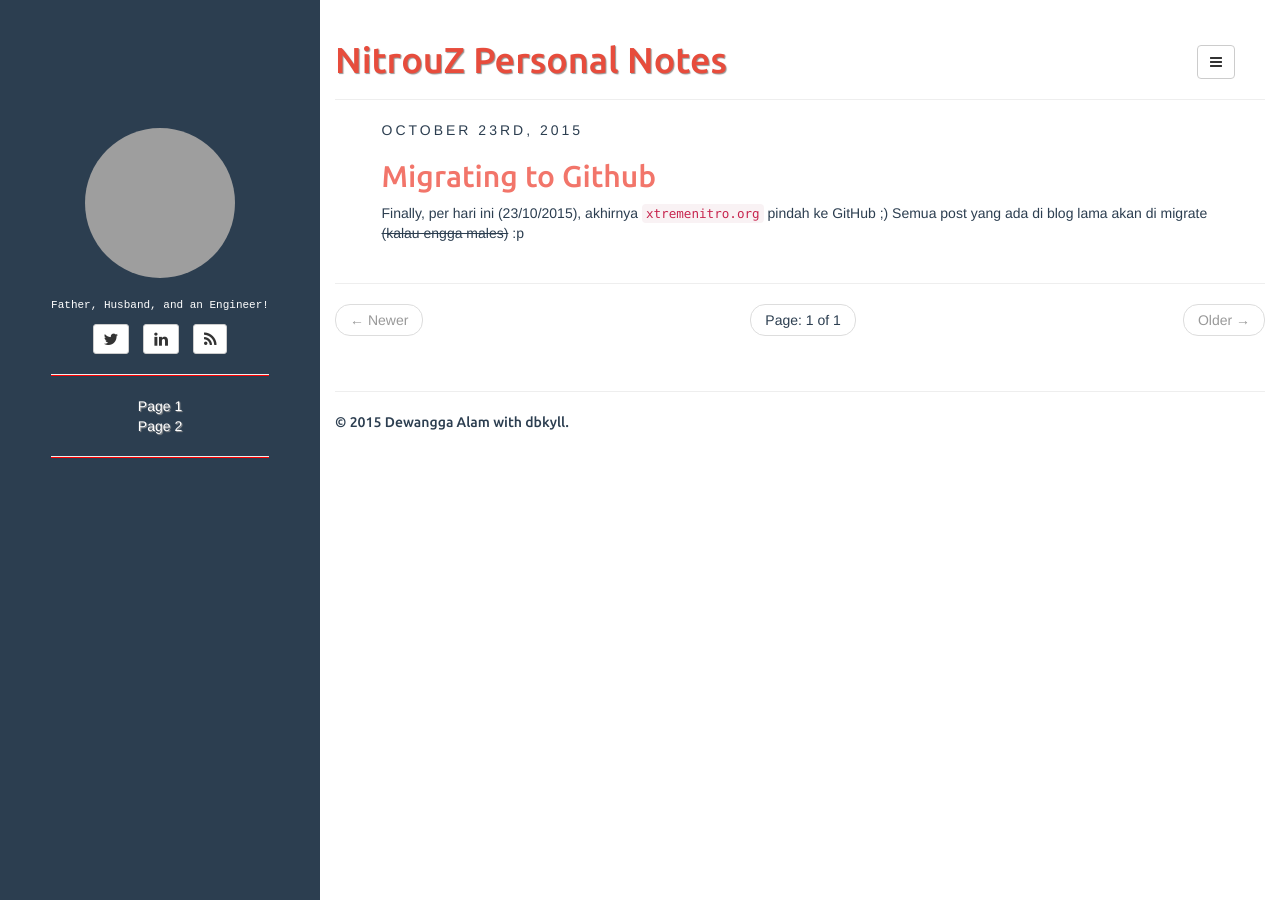
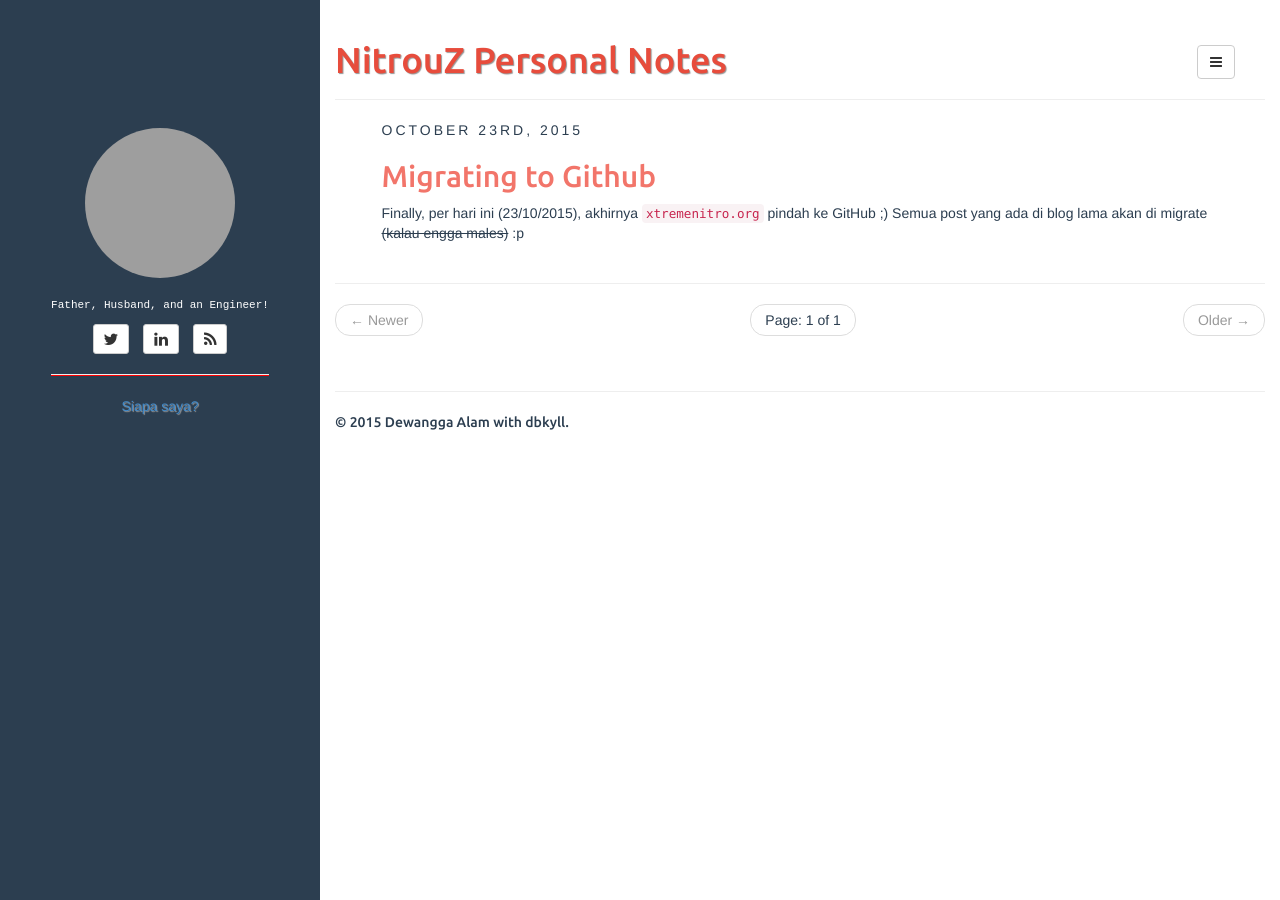
Before and after one commit to draskolnikova/draskolnikova.github.io, a Jekyll site: the page built from index.html, in a window 1280 px wide. Built offline with Jekyll 4.4.1, drawn with Linux system fonts in a browser that asks for light colours; the list of posts is cut into pages by our own code; grey boxes are pictures that could not be loaded.

Commit message:
Update sidebar pages

```diff
--- a/_includes/sidebar.html
+++ b/_includes/sidebar.html
@@ -41,8 +41,7 @@
 
 <div class="text-center page-sidebar">
 <hr class="hr-sidebar">
-Page 1<br>
-Page 2<br>
-<hr class="hr-sidebar">
+<a href="{{ site.url }}/about-me">Siapa saya?</a><br>
+<br>
 </div>
 <!-- sidebar.html end -->
```
